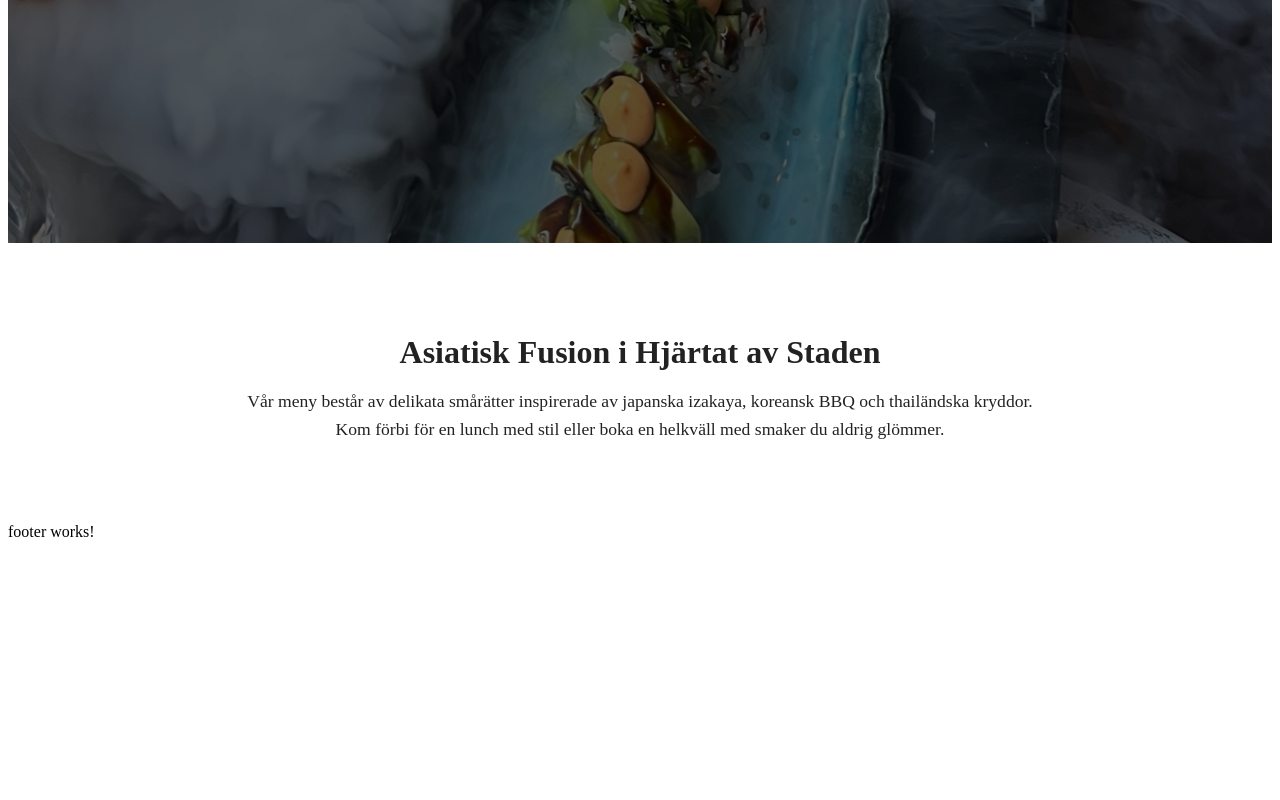
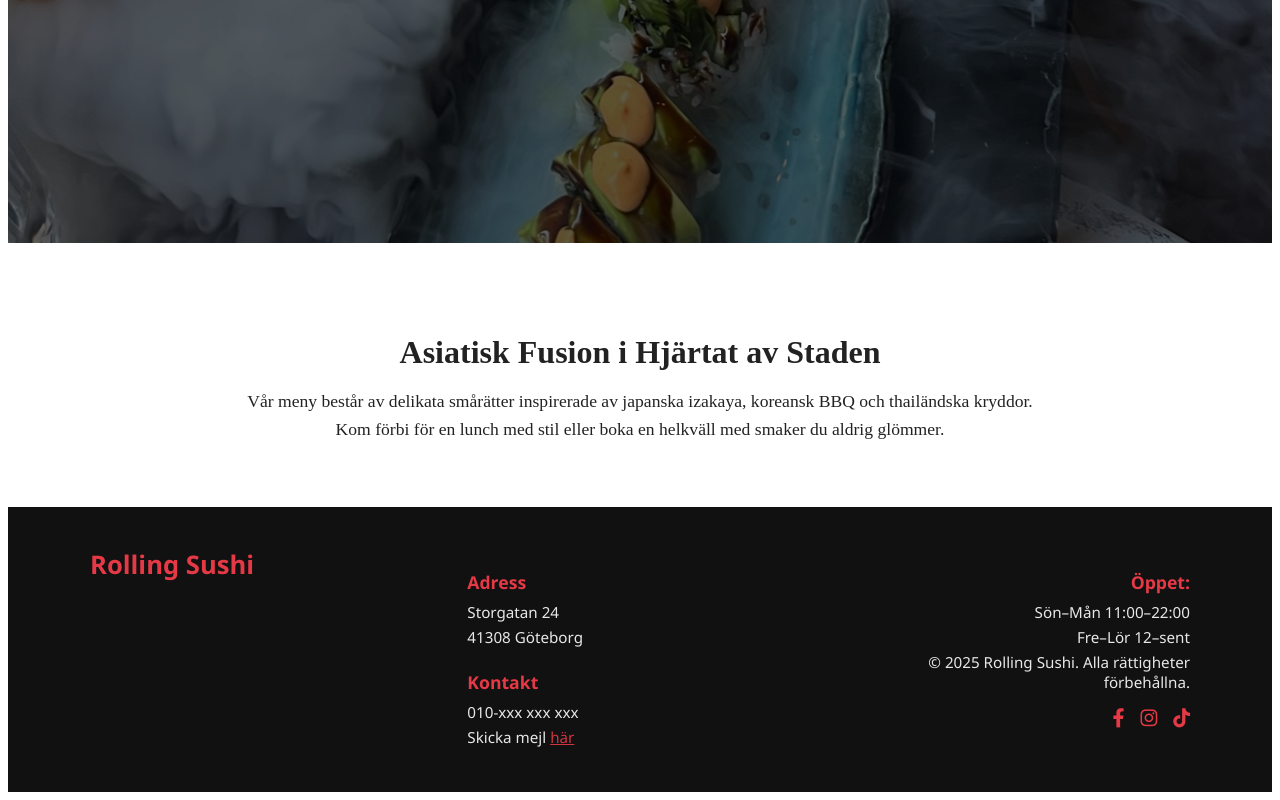
Before and after one commit to nathalievaster/frontend-restaurant, an Angular app: page /home in a window 1280 px wide. Shown: the part 636-1436 px from the top of the page. Before the commit the page ends 1193 px from the top, so only its background shows below. Built offline with nearby package versions, Linux system fonts and the light colour scheme.

Commit message:
footer med ikoner från font-awesome

```diff
--- a/src/app/footer/footer.component.css
+++ b/src/app/footer/footer.component.css
@@ -0,0 +1,93 @@
+footer {
+  background-color: #111;
+  color: #fff;
+  padding: 2.5rem 1rem;
+  font-size: 0.95rem;
+  font-family: 'Segoe UI', Tahoma, Geneva, Verdana, sans-serif;
+}
+
+.footer-container {
+  max-width: 1100px;
+  margin: 0 auto;
+  display: flex;
+  flex-wrap: wrap;
+  justify-content: space-between;
+  gap: 2rem;
+  text-align: left;
+}
+
+.footer-logo .logo {
+  font-size: 1.6rem;
+  font-weight: bold;
+  text-decoration: none;
+  color: #e63946;
+  display: inline-block;
+  margin-bottom: 1rem;
+}
+
+.footer-container div {
+  flex: 1;
+  min-width: 220px;
+}
+
+.footer-container h4 {
+  margin-bottom: 0.5rem;
+  color: #e63946;
+  font-size: 1.1rem;
+  font-weight: 600;
+}
+
+.footer-container p {
+  margin: 0.3rem 0;
+  opacity: 0.9;
+}
+
+.footer-container a {
+  color: #e63946;
+  text-decoration: underline;
+  transition: color 0.2s ease;
+}
+
+.footer-container a:hover {
+  color: #fff;
+}
+
+.open-info {
+  text-align: right;
+}
+
+.social-icons {
+  margin-top: 1rem;
+  display: flex;
+  justify-content: flex-end;
+  gap: 1rem;
+}
+
+.social-icons i {
+  font-size: 1.2rem;
+  color: #e63946;
+  cursor: pointer;
+  transition: transform 0.3s, color 0.3s;
+}
+
+.social-icons i:hover {
+  color: #fff;
+  transform: scale(1.2);
+}
+
+
+@media (max-width: 768px) {
+  .footer-container {
+    flex-direction: column;
+    align-items: center;
+    text-align: center;
+  }
+
+  .open-info {
+    text-align: center;
+  }
+
+  .social-icons {
+    justify-content: center;
+  }
+}
--- a/src/app/footer/footer.component.html
+++ b/src/app/footer/footer.component.html
@@ -1 +1,28 @@
-<p>footer works!</p>
+<footer>
+  <div class="footer-container">
+    <div class="footer-logo">
+      <a routerLink="/home" class="logo">Rolling Sushi</a>
+    </div>
+
+    <div>
+      <h4>Adress</h4>
+      <p>Storgatan 24</p>
+      <p>41308 Göteborg</p>
+      <h4>Kontakt</h4>
+      <p>010-xxx xxx xxx</p>
+      <p>Skicka mejl <a routerLink="/booking">här</a></p>
+    </div>
+
+    <div class="open-info">
+      <h4>Öppet:</h4>
+      <p>Sön–Mån 11:00–22:00</p>
+      <p>Fre–Lör 12–sent</p>
+      <p>© {{ currentYear }} Rolling Sushi. Alla rättigheter förbehållna.</p>
+      <div class="social-icons">
+        <i class="fab fa-facebook-f"></i>
+        <i class="fab fa-instagram"></i>
+        <i class="fab fa-tiktok"></i>
+      </div>
+    </div>
+  </div>
+</footer>
--- a/src/app/footer/footer.component.ts
+++ b/src/app/footer/footer.component.ts
@@ -7,5 +7,5 @@ import { Component } from '@angular/core';
   styleUrl: './footer.component.css'
 })
 export class FooterComponent {
-
+  currentYear = new Date().getFullYear();
 }
--- a/src/index.html
+++ b/src/index.html
@@ -5,7 +5,7 @@
   <title>Rollingsushi</title>
   <base href="/">
   <meta name="viewport" content="width=device-width, initial-scale=1">
-  <link rel="icon" type="image/x-icon" href="favicon.ico">
+  <link href="https://cdnjs.cloudflare.com/ajax/libs/font-awesome/6.0.0-beta3/css/all.min.css" rel="stylesheet">
 </head>
 <body>
   <app-root></app-root>
```
